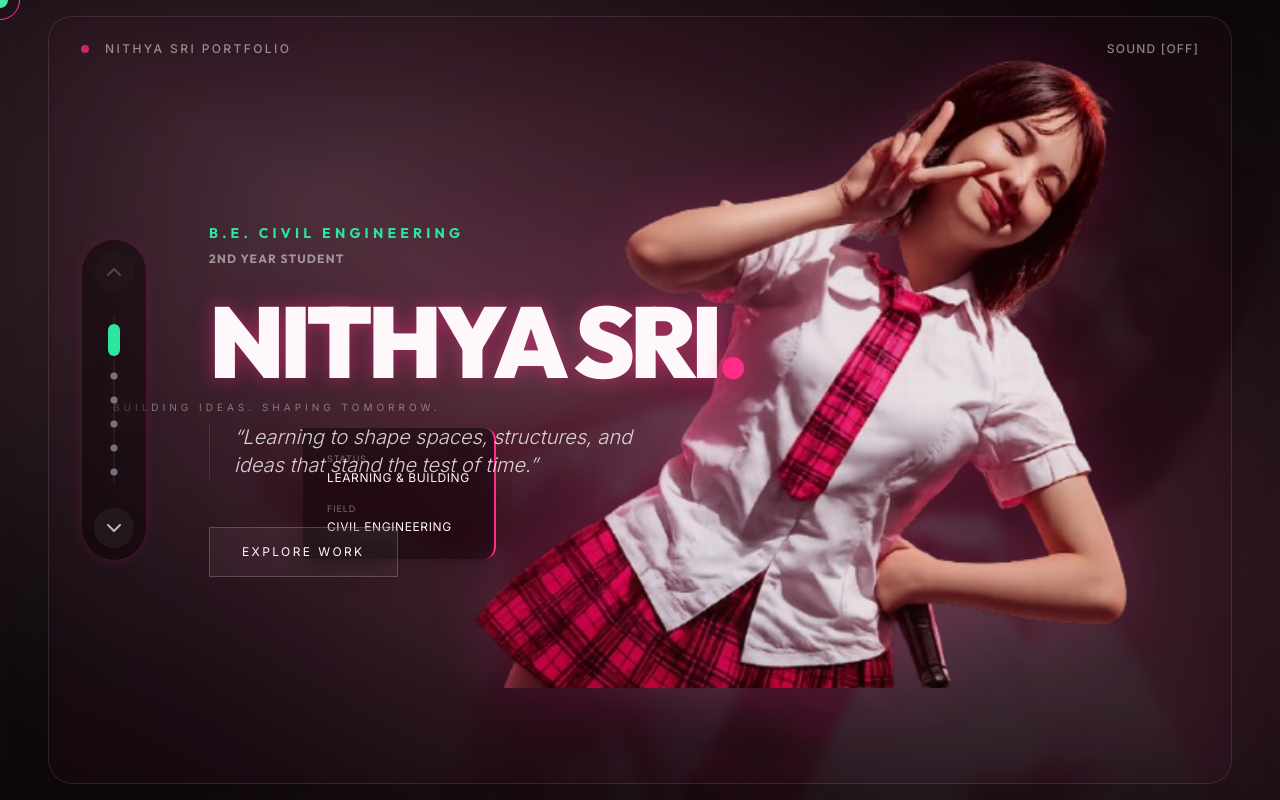
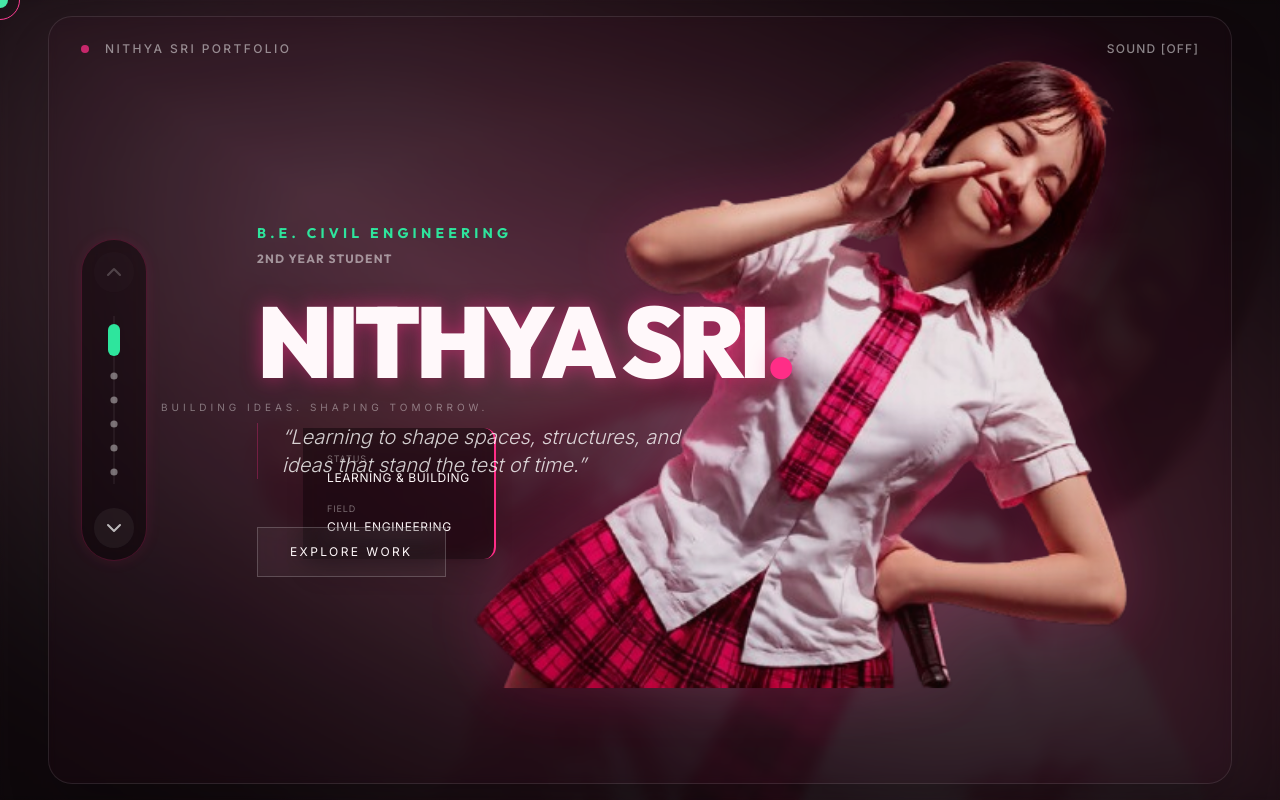
Before and after one commit to prasanth-selva/Nithya_portfolio, a React (Vite) app: page / in a window 1280 px wide. Built offline with nearby package versions, Linux system fonts and the light colour scheme.

Commit message:
fix: adjust padding for improved layout consistency

```diff
--- a/src/App.jsx
+++ b/src/App.jsx
@@ -114,7 +114,7 @@ function App() {
           </button>
 
           {/* Section Content */}
-          <div className="relative w-full h-full p-4 md:p-16 pt-16 pb-16 md:pt-24 md:pb-24 overflow-hidden">
+          <div className="relative w-full h-full p-4 md:p-16 pl-16 md:pl-28 pt-16 pb-16 md:pt-24 md:pb-24 overflow-hidden">
             <AnimatePresence mode="wait">
               {activeSection === 0 && <Hero key="hero" />}
               {activeSection === 1 && <About key="about" />}
```
